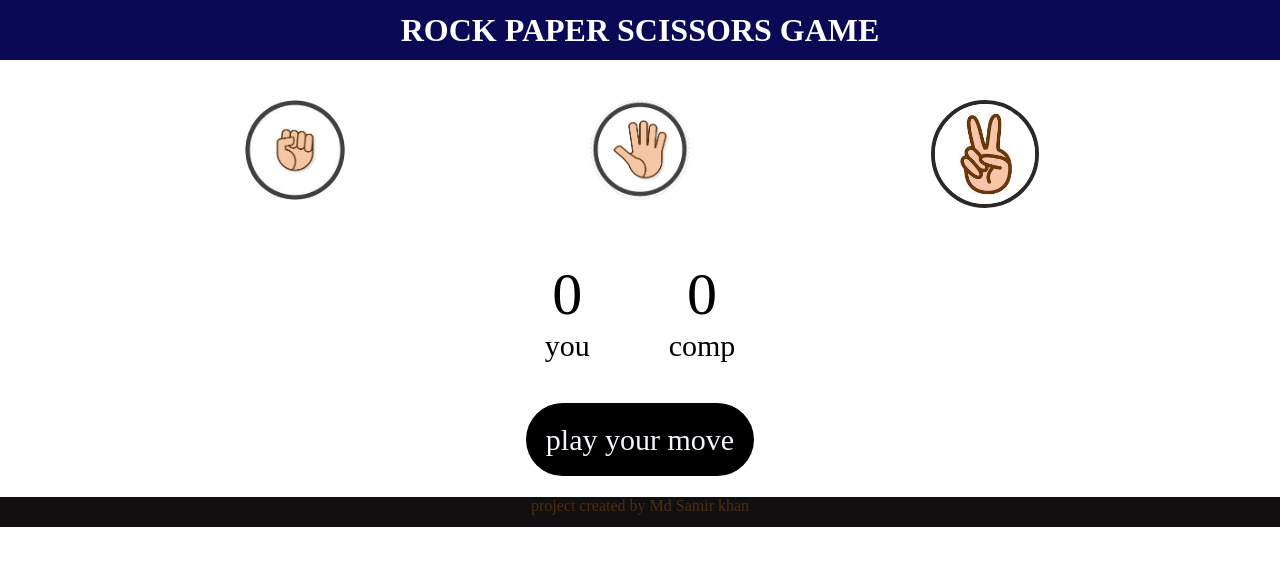
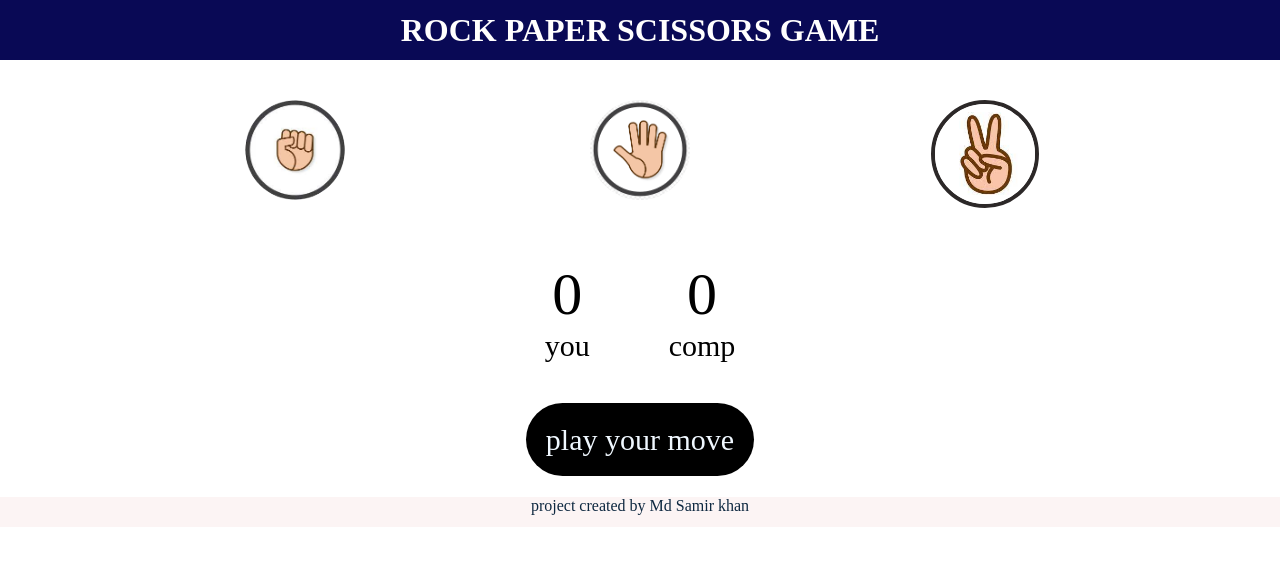
Before and after one commit to 9199sk/rock-paper-sessiors-, a plain HTML site: page index.htm in a window 1280 px wide. Drawn offline with Linux system fonts and the light colour scheme.

Commit message:
bg color change

```diff
--- a/style.css
+++ b/style.css
@@ -68,10 +68,10 @@ img{
 }
 footer{
     margin-top: 40px;
-    color: aliceblue;
-    background-color: rgb(17, 15, 15);
+    color: rgb(14, 40, 64);
+    background-color: rgb(252, 244, 244);
     height: 30px;
     width: 100%;
-    color: rgb(76, 46, 16);
+
 
 }
```
